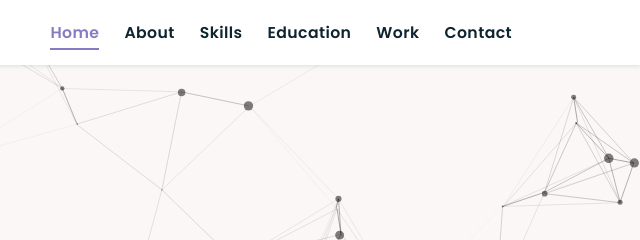
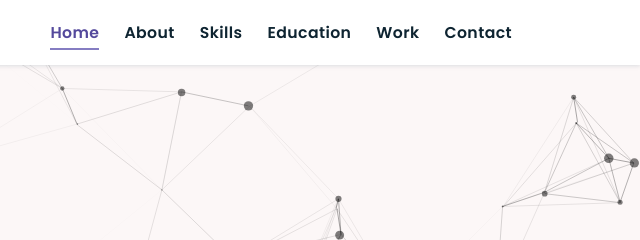
Before and after one commit to allyson48103/Personal-Portfolio-Website, a plain HTML site: page index.html in a window 1280 px wide. Shown: the top 240 px of the page, 640-1280 px from the left. Drawn offline with nearby package versions, Linux system fonts and the light colour scheme; animation ran at ten frames a second.

Commit message:
Update style.css

```diff
--- a/assets/css/style.css
+++ b/assets/css/style.css
@@ -125,7 +125,7 @@ header .navbar ul li a {
 }
 header .navbar ul li a.active,
 header .navbar ul li a:hover {
-  color: var(--light-purple-color);
+  color: #54499C; /* pass color contrast for navbar */
   border-bottom: 0.2rem solid var(--light-purple-color);
   padding: 0.5rem 0;
 }
```
